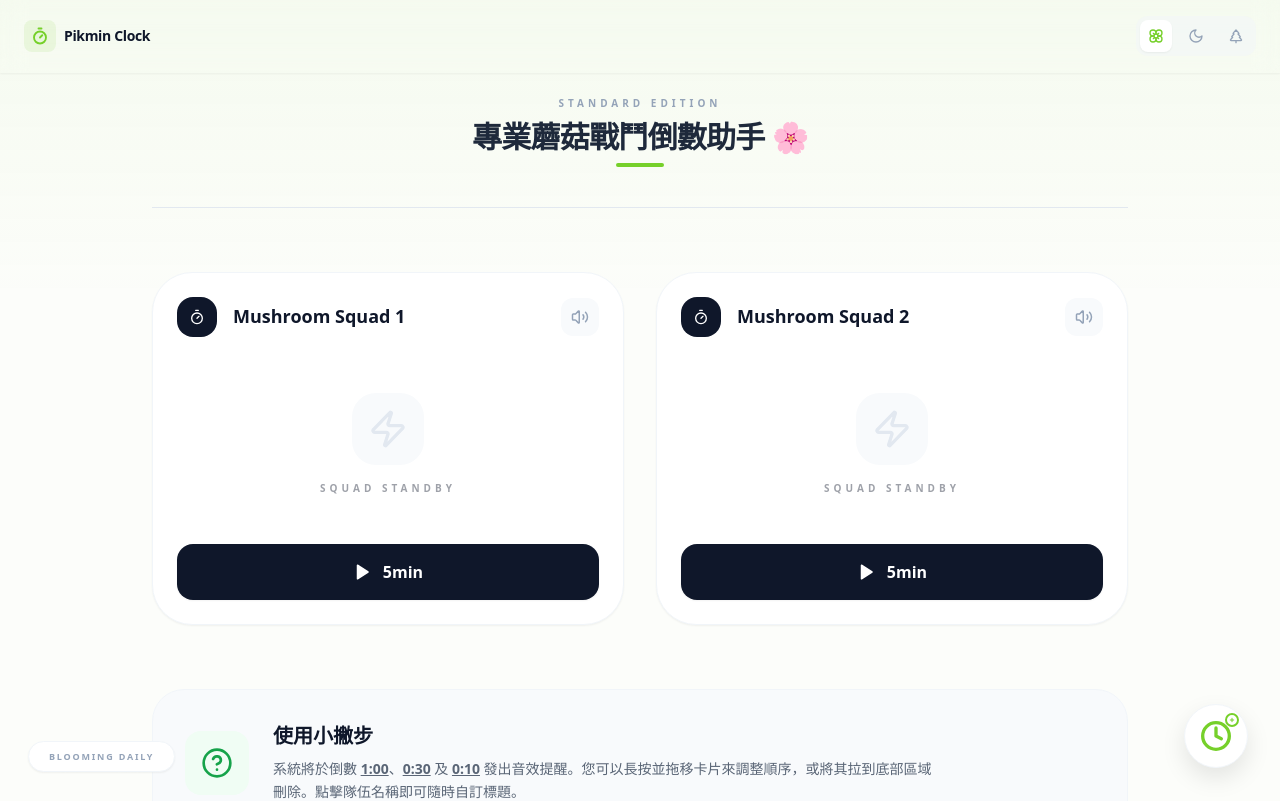
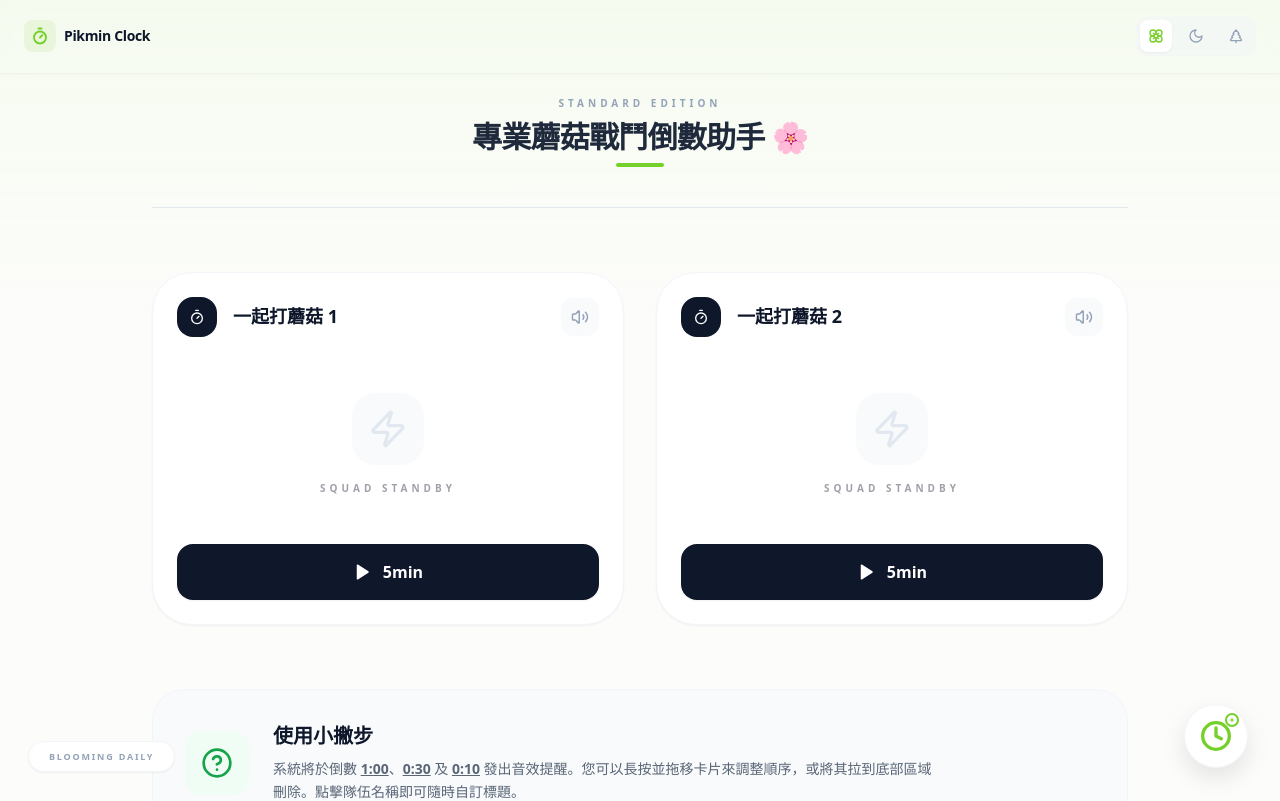
Before and after one commit to kevic0935/Pikmin, a React (Vite) app: page / in a window 1280 px wide. Shown: the top 801 px of the page. Built offline with nearby package versions, Linux system fonts and the light colour scheme.

Commit message:
修改預設標題

```diff
--- a/components/MushroomTimer.tsx
+++ b/components/MushroomTimer.tsx
@@ -21,7 +21,7 @@ const MushroomTimer: React.FC<MushroomTimerProps> = ({
   onDragOver,
   isDragging = false
 }) => {
-  const [teamName, setTeamName] = useState(`Mushroom Squad ${id}`);
+  const [teamName, setTeamName] = useState(`一起打蘑菇 ${id}`);
   const [timeLeft, setTimeLeft] = useState(0);
   const [isRunning, setIsRunning] = useState(false);
   const [isMuted, setIsMuted] = useState(false);
```
